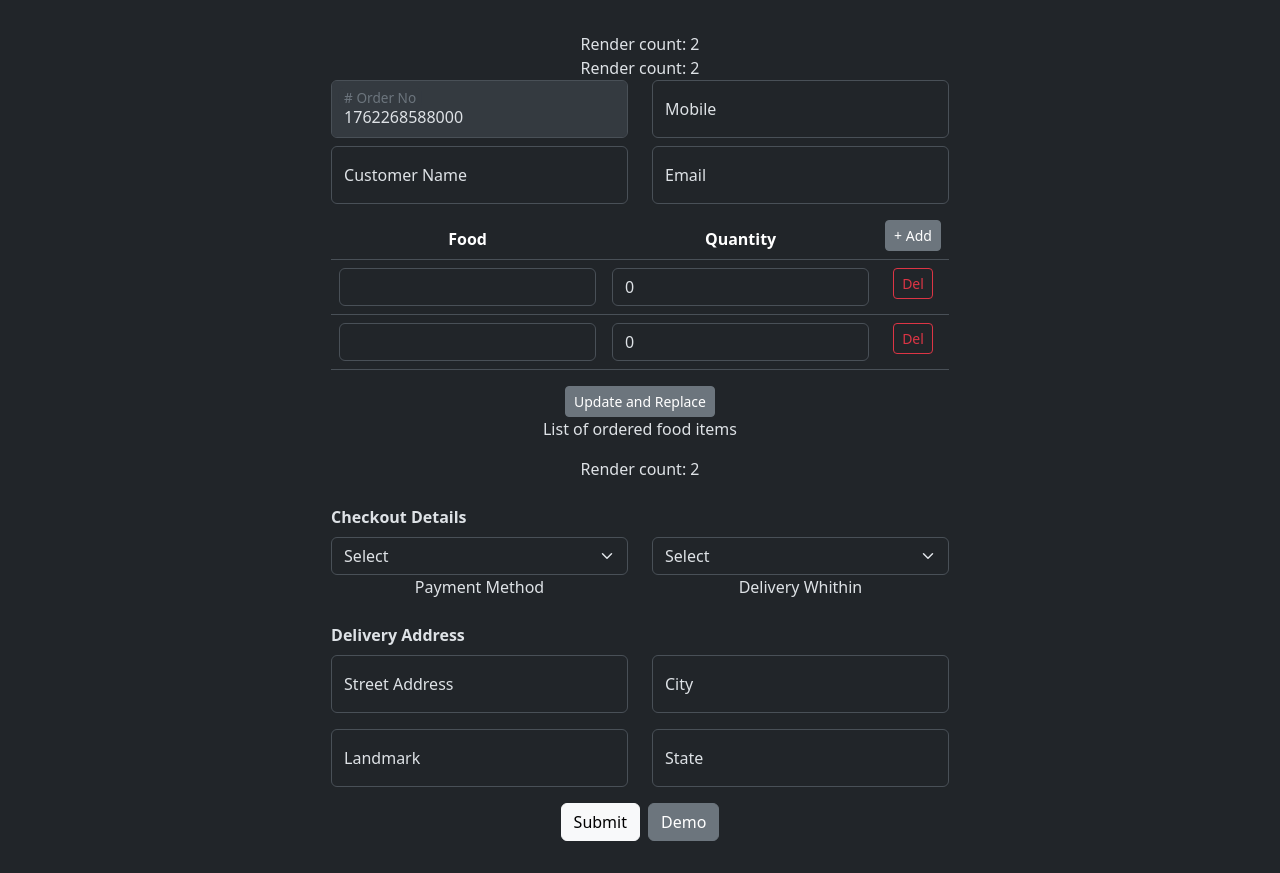
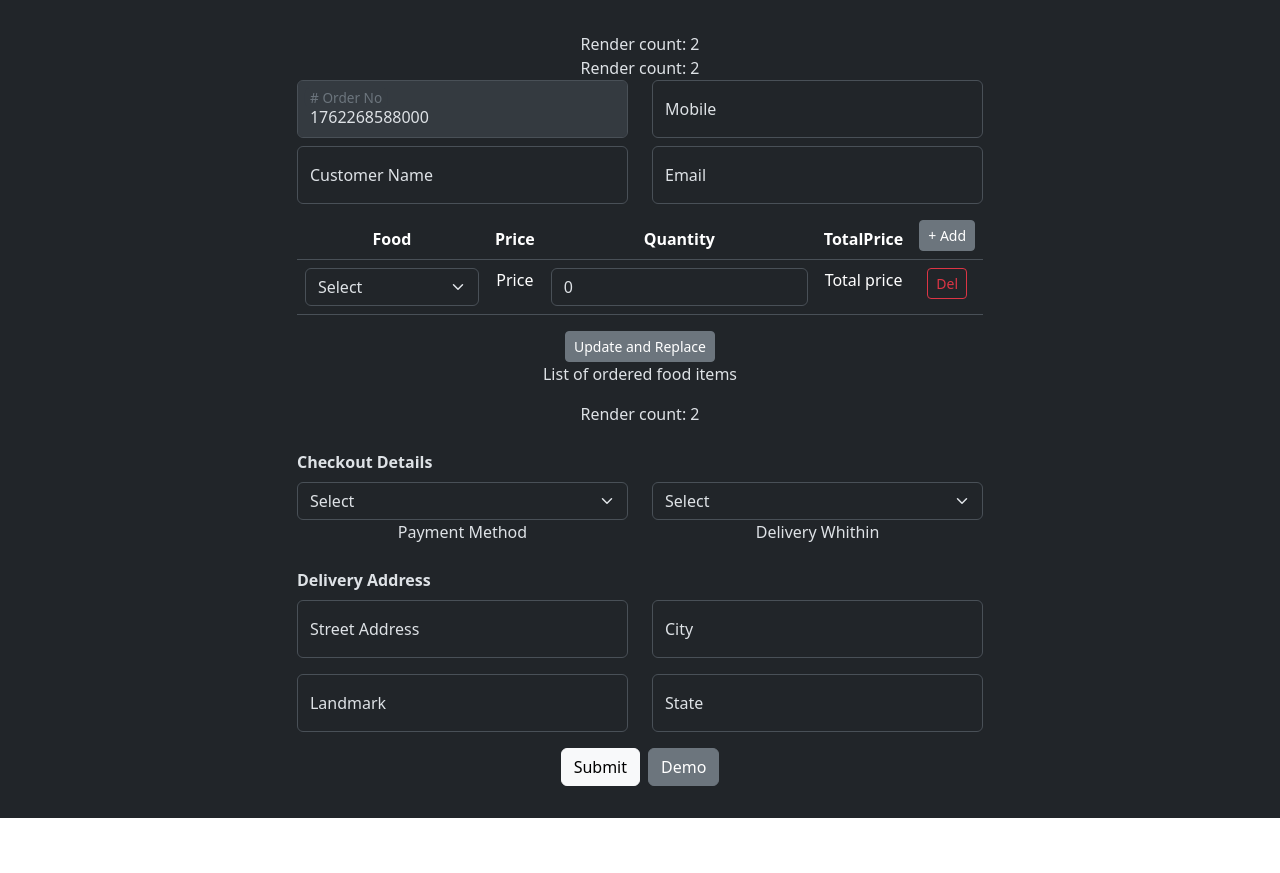
Before and after one commit to Hector-MuMo/react-hook-form-practice, a React (Vite) app: page / in a window 1280 px wide. After the commit the page ends 818 px from the top, so only its background shows below. Built offline with nearby package versions, Linux system fonts and the light colour scheme.

Commit message:
add dropdown list

```diff
--- a/src/controls/Select.tsx
+++ b/src/controls/Select.tsx
@@ -3,7 +3,7 @@ import type { FieldError } from "react-hook-form";
 import type { SelectOptions } from "../types";
 
 type SelectFieldProps = React.SelectHTMLAttributes<HTMLSelectElement> & {
-  label: string;
+  label?: string;
   error?: FieldError | undefined;
   options: SelectOptions[];
 };
@@ -15,14 +15,14 @@ const Select = forwardRef(
   ) => {
     return (
       <div>
-        <select className={`form-select ${className}`} ref={ref} {...rest}>
+        <select className={`form-select ${label ? "form-floating" : ""} ${className}`} ref={ref} {...rest}>
           {options.map((option, index) => (
             <option key={index} value={typeof option == "string" ? option : option.value}>
               {typeof option == "string" ? option : option.text}
             </option>
           ))}
         </select>
-        <label>{label}</label>
+         {label && <label>{label}</label>}
         {error && <div className="error-feedback">{error.message}</div>}
       </div>
     );
--- /dev/null
+++ b/src/db/index.ts
@@ -0,0 +1,15 @@
+import type { FoodType } from "../types"
+
+export const getFoodItems = () => {
+  return [
+    { foodId: 1, name: "Chicken Tenders", price: 3.5 },
+    { foodId: 2, name: "GC. Sandwich", price: 3.99 },
+    { foodId: 3, name: "Soup", price: 2.5 },
+    { foodId: 4, name: "Onion Rings", price: 2.99 },
+    { foodId: 5, name: "Fries", price: 1.99 },
+    { foodId: 6, name: "SP. Fries", price: 2.49 },
+    { foodId: 7, name: "Sweet Tea", price: 1.79 },
+    { foodId: 8, name: "Botttle Water", price: 1 },
+    { foodId: 9, name: "Canned Drinks", price: 1 },
+  ] as FoodType[]
+}
--- a/src/pages/FoodDelivery/Components/CheckoutForm.tsx
+++ b/src/pages/FoodDelivery/Components/CheckoutForm.tsx
@@ -50,12 +50,7 @@ const CheckoutForm = () => {
             label="Delivery Whithin"
             options={deliveryOptions}
             error={errors.paymentMethod}
-            {...register("deliveryIn", {
-              required: {
-                value: true,
-                message: "Payment method is required",
-              },
-            })}
+            {...register("deliveryIn")}
           />
         </div>
       </div>
--- a/src/pages/FoodDelivery/Components/OrderedFoodItems.tsx
+++ b/src/pages/FoodDelivery/Components/OrderedFoodItems.tsx
@@ -1,8 +1,17 @@
 import { useFieldArray, useFormContext, useFormState } from "react-hook-form";
-import type { OrderedFoodItemType } from "../../../types";
+import type {
+  FoodType,
+  OrderedFoodItemType,
+  SelectOptions,
+} from "../../../types";
 import TextField from "../../../controls/TextField";
+import { useEffect, useState } from "react";
+import { getFoodItems } from "../../../db";
+import Select from "../../../controls/Select";
 
 export default function OrderedFoodItems() {
+  const [footList, setFoodList] = useState<FoodType[]>();
+  const [foodOptions, setFoodOptions] = useState<SelectOptions[]>([]);
   const { register } = useFormContext<{ foodItems: OrderedFoodItemType[] }>();
 
   const { errors } = useFormState<{ foodItems: OrderedFoodItemType[] }>({
@@ -30,25 +39,34 @@ export default function OrderedFoodItems() {
   } = useFieldArray({ name: "foodItems" });
 
   const onRowAdd = () => {
-    append({ name: "Food", quantity: 1 });
+    append({ foodId: 0, price: 0, quantity: 0, totalPrice: 0 });
     //prepend({name: "Food", quantity: 1});
     //insert(2,{name: "Food", quantity: 1});
   };
 
   const onSwapAndMove = () => {
     //swap(0, 2);
-    move(0, 2);
+    //move(0, 2);
   };
 
   const onUpdateAndReplace = () => {
     //update(0, {{name: "Food", quantity: 1}});
-    replace([{name: "Food 5", quantity: 5}, {name: "Food 10", quantity: 10}]);
+    //replace([{name: "Food 5", quantity: 5}, {name: "Food 10", quantity: 10}]);
   };
 
   const onRowDelete = (index: number) => {
-    remove(index)
-  }
+    remove(index);
+  };
 
+  useEffect(() => {
+    const tempList: FoodType[] = getFoodItems();
+    const tempOptions: SelectOptions[] = tempList.map((x) => ({
+      value: x.foodId,
+      text: x.name,
+    }));
+    setFoodList(tempList);
+    setFoodOptions([{value: 0, text: "Select"}, ...tempOptions]);
+  }, []);
 
   return (
     <>
@@ -56,7 +74,9 @@ export default function OrderedFoodItems() {
         <thead>
           <tr>
             <th>Food</th>
+            <th>Price</th>
             <th>Quantity</th>
+            <th>TotalPrice</th>
             <th>
               <button className="btn btn-sm btn-secondary" onClick={onRowAdd}>
                 + Add
@@ -68,13 +88,12 @@ export default function OrderedFoodItems() {
           {fields.map((field, index) => (
             <tr key={field.id}>
               <td>
-                <TextField
-                  {...register(`foodItems.${index}.name` as const, {
-                    required: "This field is required.",
-                  })}
-                  error={errors.foodItems && errors.foodItems[index]?.name}
+                <Select
+                  options={foodOptions}
+                  {...register(`foodItems.${index}.foodId` as const)}
                 />
               </td>
+              <td>Price</td>
               <td>
                 <TextField
                   type="number"
@@ -82,14 +101,29 @@ export default function OrderedFoodItems() {
                   {...register(`foodItems.${index}.quantity` as const)}
                 />
               </td>
+              <td>Total price</td>
               <td>
-                <button className="btn btn-sm btn-outline-danger" onClick={() => onRowDelete(index)}>
-                Del
-              </button>
+                <button
+                  className="btn btn-sm btn-outline-danger"
+                  onClick={() => onRowDelete(index)}
+                >
+                  Del
+                </button>
               </td>
             </tr>
           ))}
         </tbody>
+        {errors.foodItems?.root && (
+          <tfoot>
+            <tr>
+              <td colSpan={5}>
+                <span className="error-feedback">
+                  {errors.foodItems?.root?.message}
+                </span>
+              </td>
+            </tr>
+          </tfoot>
+        )}
       </table>
       {fields.length >= 4 && (
         <button className="btn btn-sm btn-secondary" onClick={onSwapAndMove}>
@@ -97,8 +131,8 @@ export default function OrderedFoodItems() {
         </button>
       )}
       <button className="btn btn-sm btn-secondary" onClick={onUpdateAndReplace}>
-          Update and Replace
-        </button>
+        Update and Replace
+      </button>
     </>
   );
 }
--- a/src/pages/FoodDelivery/FoodDeliveryForm.tsx
+++ b/src/pages/FoodDelivery/FoodDeliveryForm.tsx
@@ -30,10 +30,7 @@ export const FoodDeliveryForm = () => {
         mobile: "",
         paymentMethod: "",
         deliveryIn: 0,
-        foodItems: [
-          { name: "", quantity: 0 },
-          { name: "", quantity: 0 },
-        ],
+        foodItems: [{ foodId: 0, price: 0, quantity: 0, totalPrice: 0 }],
         address: {
           streetAddress: "",
           landmark: "",
```
Also changed, not shown: src/types/index.ts (+12 -1 lines).
